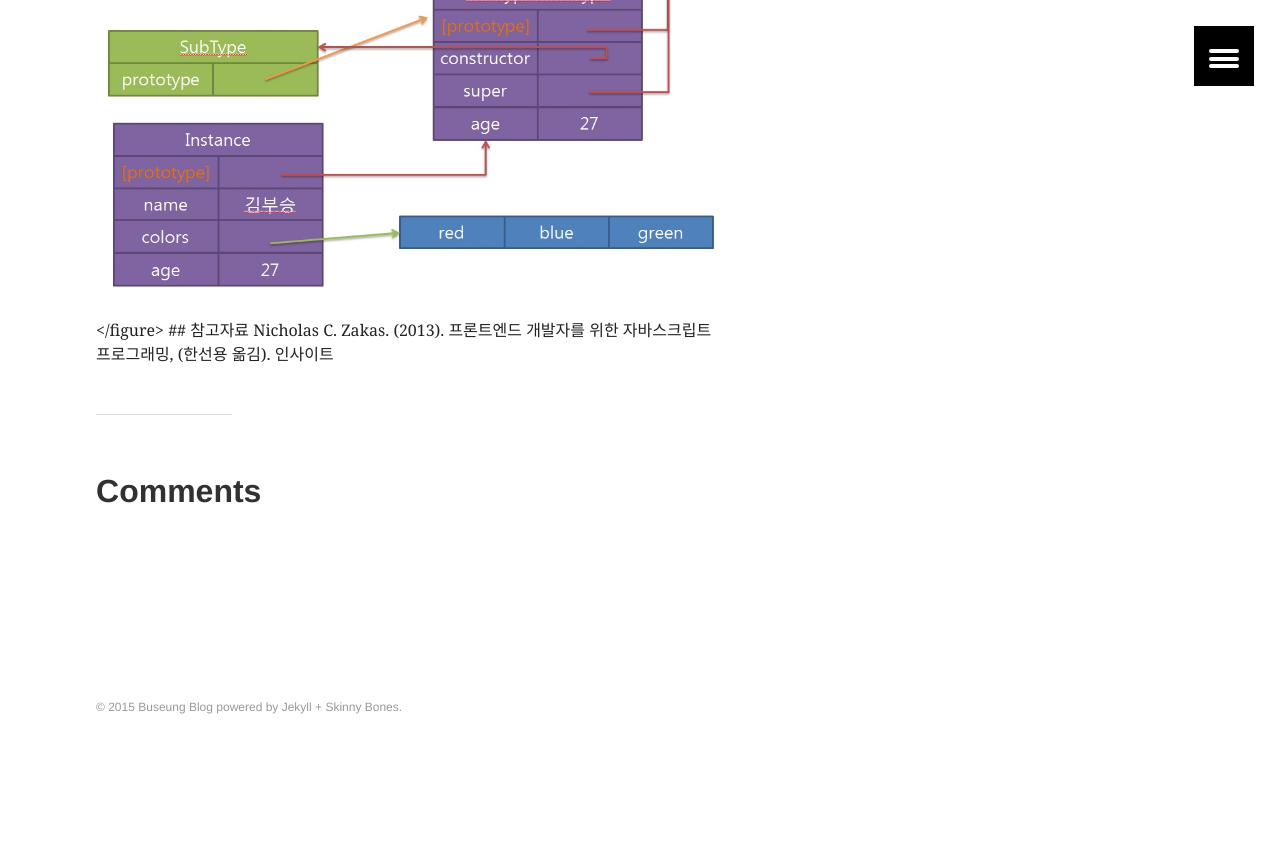
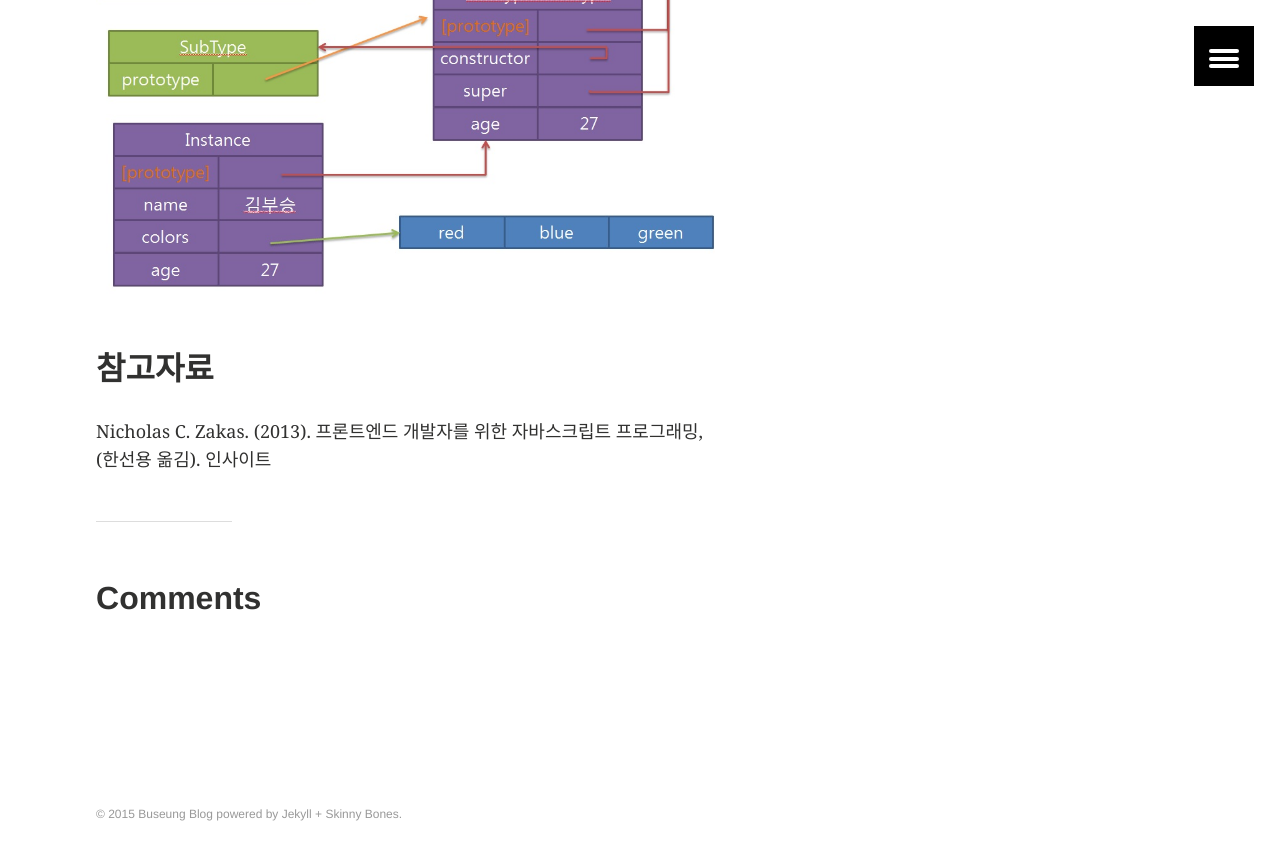
Before and after one commit to kbs0327/blog, a Jekyll site: the page built from _posts/2015-03-05-object-oriented-programming-in-javascript.markdown, in a window 1280 px wide and 900 px high, scrolled down 24636 px. Shown: the top 860 px of the window. Built offline with Jekyll 4.4.1, drawn with Linux system fonts in a browser that asks for light colours; before the commit the page ends 25429 px from its top, so only the background shows below that.

Commit message:
제목에러 수정

```diff
--- a/_posts/2015-03-03-accessibility.markdown
+++ b/_posts/2015-03-03-accessibility.markdown
@@ -13,7 +13,7 @@ categories: technology
 ## 장애 환경에 대한 이해
 
 <figure>
-  <a href="http://nuli.navercorp.com/data/accessibility/img_a11y_environment.png"><img src="http://nuli.navercorp.com/data/accessibility/img_a11y_environment.png">
+  <a href="http://nuli.navercorp.com/data/accessibility/img_a11y_environment.png"><img src="http://nuli.navercorp.com/data/accessibility/img_a11y_environment.png"></a>
 	<figcaption>장애환경 인포그래픽</figcaption>
 </figure>
 
--- a/_posts/2015-03-05-object-oriented-programming-in-javascript.markdown
+++ b/_posts/2015-03-05-object-oriented-programming-in-javascript.markdown
@@ -925,7 +925,7 @@ var instance = new SubType("김부승", 27);
 
 이해를 위해서 위의 메서드를 호출할시에 생성되는 객체 그래프 입니다.
 <figure>
-  <a href="http://kbs0327.github.io/blog/images/javascript_inheritance.jpg"><img src="http://kbs0327.github.io/blog/images/javascript_inheritance.jpg">
+  <a href="http://kbs0327.github.io/blog/images/javascript_inheritance.jpg"><img src="http://kbs0327.github.io/blog/images/javascript_inheritance.jpg"></a>
 	<figcaption>장애환경 인포그래픽</figcaption>
 </figure>
 
--- a/_posts/2015-03-09-function-expression-in-javascript.markdown
+++ b/_posts/2015-03-09-function-expression-in-javascript.markdown
@@ -127,8 +127,8 @@ compare함수를 정의하면 스코프 체인이 생성되고 이를 함수 내
 
 이해를 돕기 위해서 다이어그램을 추가하겠습니다.(출처: Insanehong 블로그)
 <figure>
-  <a href="http://insanehong.kr/post/javascript-scope/@img/diagram3.jpeg"><img src="http://insanehong.kr/post/javascript-scope/@img/diagram3.jpeg">
-	<figcaption>장애환경 인포그래픽</figcaption>
+  <a href="http://insanehong.kr/post/javascript-scope/@img/diagram3.jpeg"><img src="http://insanehong.kr/post/javascript-scope/@img/diagram3.jpeg"></a>
+  <figcaption>장애환경 인포그래픽</figcaption>
 </figure>
 
 ### 클로저와 변수
```
